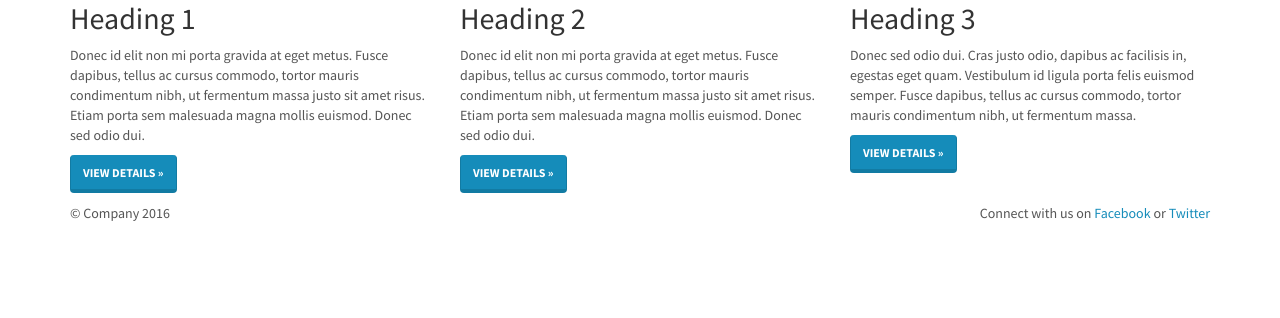
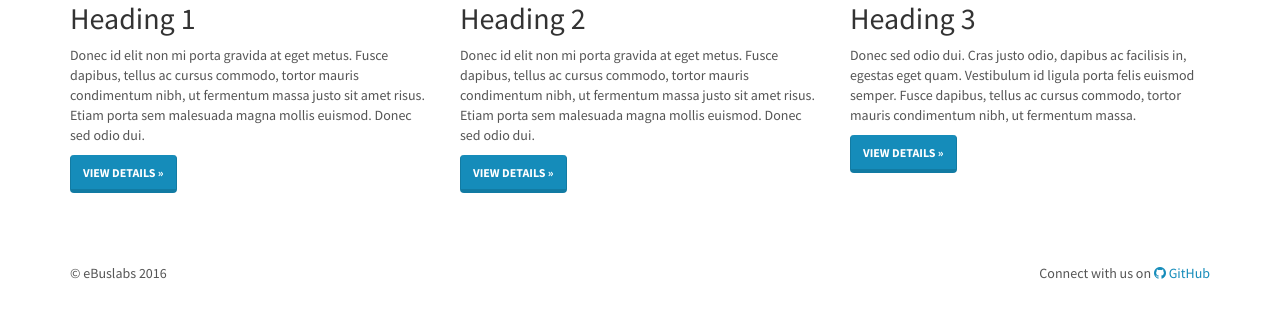
Before and after one commit to eBusLabs/reboot2, a Django app: template src/templates/home.html in a window 1280 px wide. Shown: the part 327-645 px from the top of the page. Run offline with Django 3.2, Linux system fonts and the light colour scheme; the template is opened without the code that fills it, so the values that code supplies are empty; some libraries are stand-ins or nearby versions.

Commit message:
add font-awesome

```diff
--- a/src/templates/base.html
+++ b/src/templates/base.html
@@ -14,7 +14,7 @@
 
     <!-- Bootstrap core CSS -->
     <link href="{% static 'bootstrap/css/bootstrap.min.css' %}" rel="stylesheet">
-
+    <link rel="stylesheet" href="https://maxcdn.bootstrapcdn.com/font-awesome/4.5.0/css/font-awesome.min.css">
 
     <!-- Custom tags for the head tag -->
     {% block extrahead %}{% endblock extrahead %}
@@ -102,18 +102,18 @@
 
     <!-- Site footer -->
     {% block footer %}
+    <br><br><br>
       <!-- Some social button for contact will do -->
       <a name="contact"></a>
       <div class="container">
             <div class="footer">
         <div class="row">
           <div class="col-lg-6">
-              <p>&copy; Company {% now 'Y' %}</p>
+              <p>&copy; eBuslabs {% now 'Y' %}</p>
           </div>
           <div class="col-lg-6 text-right">
             Connect with us on
-            <a href="#"><i class="fa fa-facebook"></i> Facebook</a> or
-            <a href="#"><i class="fa fa-twitter"></i> Twitter</a>
+            <a href="#"><i class="fa fa-github"></i> GitHub</a>
           </div>
         </div>
             </div>
```
